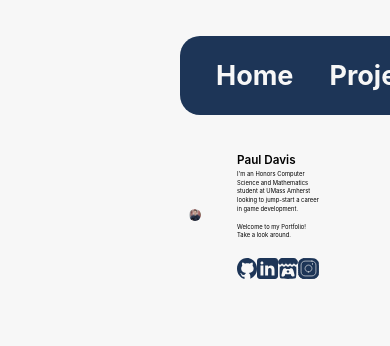
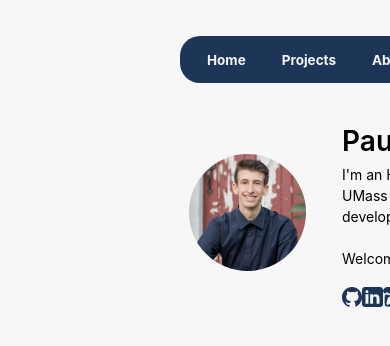
Before and after one commit to 21pdavis/portfolio-website, a Next.js app: page / in a window 390 px wide. Shown: the top 346 px of the page. Built offline with nearby package versions, Linux system fonts and the light colour scheme.

Commit message:
adding screen width media query to aid in resizing

```diff
--- a/components/Navbar.module.css
+++ b/components/Navbar.module.css
@@ -1,10 +1,12 @@
 .navbar-container {
-    min-width: 32.5rem;
     background-color: #1D3557;
     border-radius: 20px;
     padding: 1rem;
     justify-content: space-between;
+    align-items: center;
     flex-wrap: wrap;
+    white-space: normal;
+    min-width: 32.5rem;
 }
 
 .navbar-container > a {
@@ -14,3 +16,14 @@
     text-decoration: none;
     margin: 0 1rem;
 }
+
+@media (max-width: 585px) {
+    .navbar-container {
+        padding: 0.5rem;
+        flex-direction: column;
+    }
+
+    .navbar-container > a {
+        font-size: 0.75rem;
+    }
+}
--- a/styles/Home.module.css
+++ b/styles/Home.module.css
@@ -1,4 +1,5 @@
 .container {
+  min-width: 32.5rem;
   padding: 0 0.5rem;
   margin-top: 2rem;
   display: flex;
@@ -16,7 +17,7 @@
 
 .border-circle {
   border-radius: 50%;
-  width: 17.5rem;
+  width: 30vw;
   height: auto;
 }
 
@@ -40,3 +41,12 @@
   line-height: 1.5;
   margin: 0;
 }
+
+@media (max-width: 585px) {
+  .bio-container h1 {
+    font-size: 28px;
+  }
+  .bio-container p {
+    font-size: 14px;
+  }
+}
```
